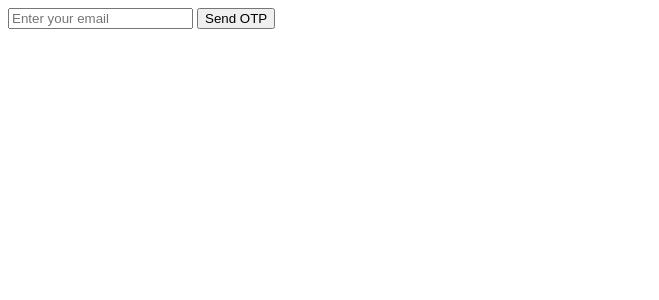
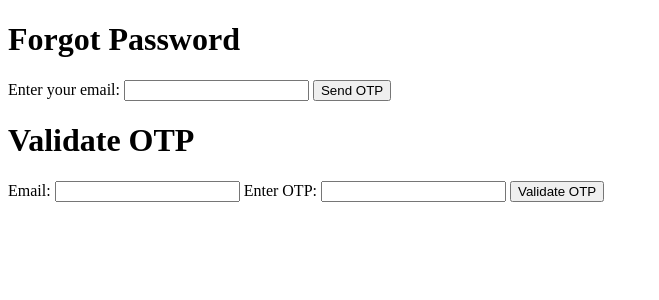
Before and after one commit to michaellllg/newproj, a PHP site: page /newproj/forgot-password.php in a window 1280 px wide. Shown: the top 300 px of the page, without its empty margins (0-659 px from the left). Run offline with PHP 8.4, Linux system fonts and the light colour scheme; some libraries are stand-ins or nearby versions.

Commit message:
fix forgotpass

```diff
--- a/forgot-password.php
+++ b/forgot-password.php
@@ -6,10 +6,10 @@ require 'phpmailer/src/Exception.php';
 use PHPMailer\PHPMailer\PHPMailer;
 use PHPMailer\PHPMailer\Exception;
 
-if ($_SERVER['REQUEST_METHOD'] == 'POST') {
-    $email = filter_var($_POST['email'], FILTER_SANITIZE_EMAIL);
+// Set the correct timezone
+date_default_timezone_set('Asia/Manila');
 
-    // Database connection
+// Database connection details
 $host = 'localhost';
 $username = 'root';
 $password = '';
@@ -19,21 +19,24 @@ if ($_SERVER['REQUEST_METHOD'] == 'POST') {
 if (!$conn) {
     die("Connection failed: " . mysqli_connect_error());
 }
-
 mysqli_report(MYSQLI_REPORT_ERROR | MYSQLI_REPORT_STRICT);
 
+if ($_SERVER['REQUEST_METHOD'] == 'POST') {
+    $email = filter_var($_POST['email'], FILTER_SANITIZE_EMAIL);
+
     try {
-        // Check if the email exists and retrieve memberID
+        // Check if the email exists
         $stmt = $conn->prepare("SELECT memberID FROM accountinfo WHERE email = ?");
         $stmt->bind_param("s", $email);
         $stmt->execute();
         $result = $stmt->get_result();
 
         if ($result->num_rows > 0) {
-            $otp = rand(100000, 999999); // Generate a random OTP
-            $expiry = date('Y-m-d H:i:s', strtotime('+10 minutes')); // Set expiry
+            // Generate OTP and expiry
+            $otp = rand(100000, 999999);
+            $expiry = date('Y-m-d H:i:s', strtotime('+10 minutes'));
 
-            // Store OTP in the database
+            // Store OTP and expiry in the database
             $stmt = $conn->prepare("UPDATE accountinfo SET otp_code = ?, otp_expiry = ? WHERE email = ?");
             $stmt->bind_param("sss", $otp, $expiry, $email);
             $stmt->execute();
@@ -44,20 +47,19 @@ if ($_SERVER['REQUEST_METHOD'] == 'POST') {
                 $mail->isSMTP();
                 $mail->Host = 'smtp.gmail.com';
                 $mail->SMTPAuth = true;
-                $mail->Username = 'manlangitn07@gmail.com';
-                $mail->Password = 'tbtx uaum sssh vpjo';
+                $mail->Username = 'manlangitn07@gmail.com'; // Your Gmail address
+                $mail->Password = 'tbtx uaum sssh vpjo'; // Your Gmail app password
                 $mail->SMTPSecure = PHPMailer::ENCRYPTION_STARTTLS;
                 $mail->Port = 587;
 
-                $mail->setFrom('manlangitn07@gmail.com', 'otp');
+                $mail->setFrom('manlangitn07@gmail.com', 'OTP Service');
                 $mail->addAddress($email);
                 $mail->isHTML(true);
                 $mail->Subject = 'Your OTP Code';
                 $mail->Body = "Your OTP code is <strong>$otp</strong>. It expires in 10 minutes.";
 
                 $mail->send();
-                header("Location: verify_otp.php?email=$email");
-                exit();
+                echo "OTP sent successfully!";
             } catch (Exception $e) {
                 echo "Error sending OTP: {$mail->ErrorInfo}";
             }
@@ -68,14 +70,59 @@ if ($_SERVER['REQUEST_METHOD'] == 'POST') {
         echo "Database error: " . $e->getMessage();
     }
 }
+
+// Handle OTP validation
+if ($_SERVER['REQUEST_METHOD'] == 'GET' && isset($_GET['validate_otp'])) {
+    $email = filter_var($_GET['email'], FILTER_SANITIZE_EMAIL);
+    $input_otp = $_GET['otp'];
+
+    try {
+        // Fetch OTP and expiry from the database
+        $stmt = $conn->prepare("SELECT otp_code, otp_expiry FROM accountinfo WHERE email = ?");
+        $stmt->bind_param("s", $email);
+        $stmt->execute();
+        $result = $stmt->get_result();
+
+        if ($result->num_rows > 0) {
+            $row = $result->fetch_assoc();
+            $db_otp = $row['otp_code'];
+            $db_expiry = $row['otp_expiry'];
+            $current_time = date('Y-m-d H:i:s');
+
+            if ($db_otp == $input_otp && $current_time <= $db_expiry) {
+                echo "OTP is valid!";
+            } else {
+                echo "OTP has expired or is invalid.";
+            }
+        } else {
+            echo "No OTP record found for this email.";
+        }
+    } catch (mysqli_sql_exception $e) {
+        echo "Database error: " . $e->getMessage();
+    }
+}
 ?>
 <!DOCTYPE html>
 <html>
-<head><title>Forgot Password</title></head>
+<head>
+    <title>Forgot Password</title>
+</head>
 <body>
+    <h1>Forgot Password</h1>
     <form action="" method="POST">
-    <input type="email" name="email" required placeholder="Enter your email">
+        <label for="email">Enter your email:</label>
+        <input type="email" name="email" id="email" required>
         <button type="submit">Send OTP</button>
+    </form>
+
+    <h1>Validate OTP</h1>
+    <form action="" method="GET">
+        <input type="hidden" name="validate_otp" value="1">
+        <label for="otp_email">Email:</label>
+        <input type="email" name="email" id="otp_email" required>
+        <label for="otp">Enter OTP:</label>
+        <input type="text" name="otp" id="otp" required>
+        <button type="submit">Validate OTP</button>
     </form>
 </body>
 </html>
```
Lines whose indentation alone changed are shown as unchanged.
